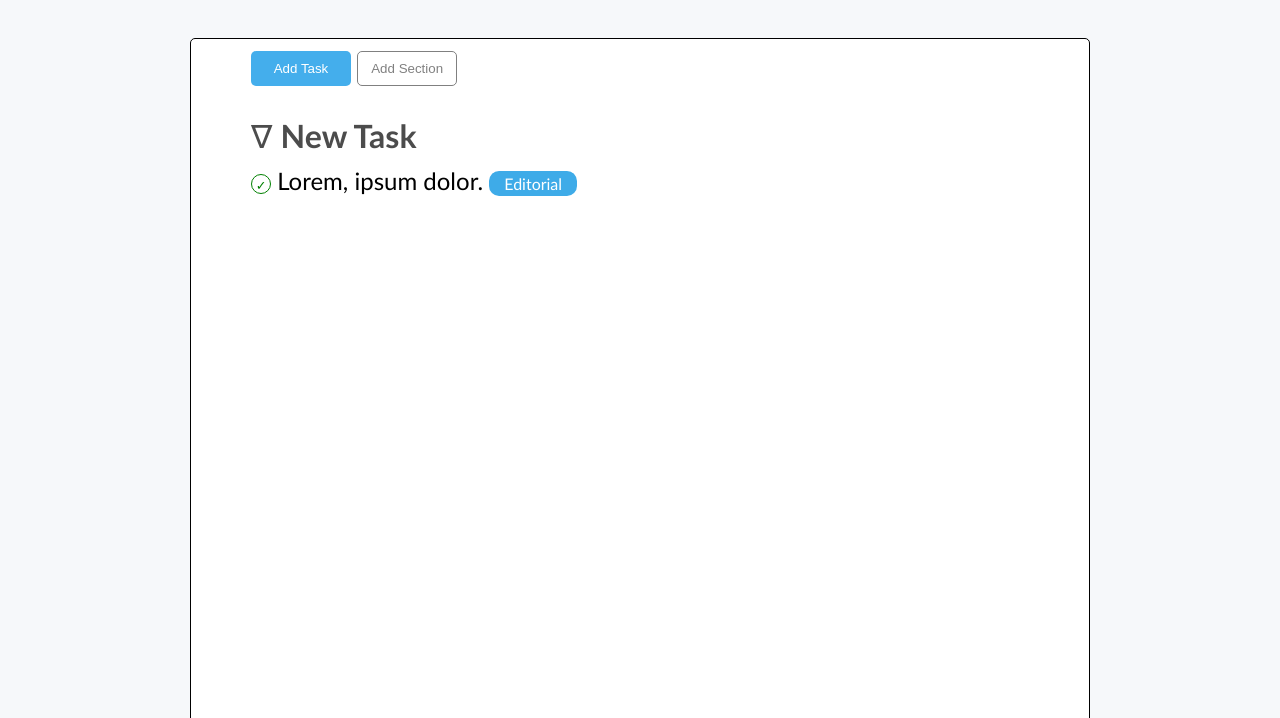
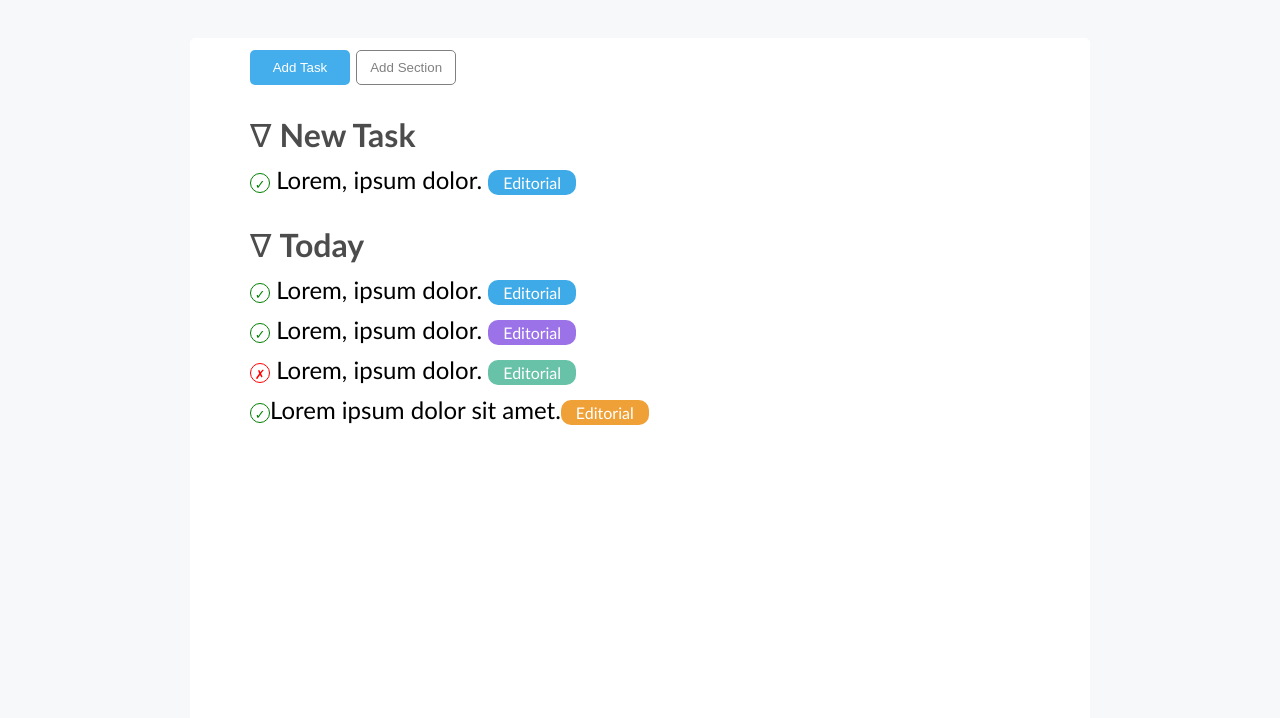
Before and after one commit to giuseppeesposito22/html-css-toboolist, a plain HTML site: page index.html in a window 1280 px wide. Shown: the part 82-800 px from the top of the page. Drawn offline with Linux system fonts and the light colour scheme.

Commit message:
add today

```diff
--- a/css/style.css
+++ b/css/style.css
@@ -7,6 +7,18 @@
 body{
     background-color: #F6F8FA;
     font-family: 'Trebuchet MS', 'Lucida Sans Unicode', 'Lucida Grande', 'Lucida Sans', Arial, sans-serif;
+}
+
+/* container */
+
+.container{
+    font-size: 1.5rem;
+    background-color: white;
+    max-width: 900px ;
+    height: 1000px;
+    margin: 50px auto;
+    padding: 10px 60px;
+    border-radius: 5px;
 }
 
 
@@ -20,6 +32,7 @@
     margin-top: 10px;
 }
 
+/* utils check */
 
 
 .check{
@@ -27,10 +40,41 @@
     color: green;
 }
 
+.cross{
+    border: 1px solid red;
+    color: red;
+}
+
+
+
+/* utils color label */
+
 .label-blu{
     border: none;
     background-color: #3EABE8;
 }
+
+.label-purple{
+    border: none;
+    background-color: #9C72E9;
+}
+
+.label-green{
+    border: none;
+    background-color:#68C2A8;
+}
+
+.label-orange{
+    border: none;
+    background-color:#EFA137;
+}
+
+.label-pink{
+    border: none;
+    background-color:#DA6499;
+}
+
+
 
 
 
@@ -51,18 +95,8 @@
     vertical-align: middle;
 }
 
-/* container */
 
-.container{
-    font-size: 1.5rem;
-    border: 1px solid black;
-    background-color: white;
-    max-width: 900px ;
-    height: 1000px;
-    margin: 50px auto;
-    padding: 10px 60px;
-    border-radius: 5px;
-}
+
 
 /* button */
 
--- a/index.html
+++ b/index.html
@@ -28,6 +28,23 @@
         <div class="to-do">
             <span class="spunte check">&check; </span> Lorem, ipsum dolor. <span class="label label-blu">Editorial</span>
         </div>
+         <!-- today -->
+         <div class="task">
+            <span class="style-font"> &nabla; <strong>Today</strong></span>
+        </div>
+        <div class="to-do">
+            <span class="spunte check">&check; </span> Lorem, ipsum dolor. <span class="label label-blu">Editorial</span>
+        </div>
+        <div class="to-do">
+            <span class="spunte check">&check; </span> Lorem, ipsum dolor. <span class="label label-purple">Editorial</span>
+        </div>
+        <div class="to-do">
+            <span class="spunte cross">&cross; </span> Lorem, ipsum dolor. <span class="label label-green">Editorial</span>
+        </div>
+        <div class="to-do">
+            <span class="spunte check">&check; </span>Lorem ipsum dolor sit amet.<span class="label label-orange">Editorial</span>
+        </div>
+
     </div>
 
 </body>
```
